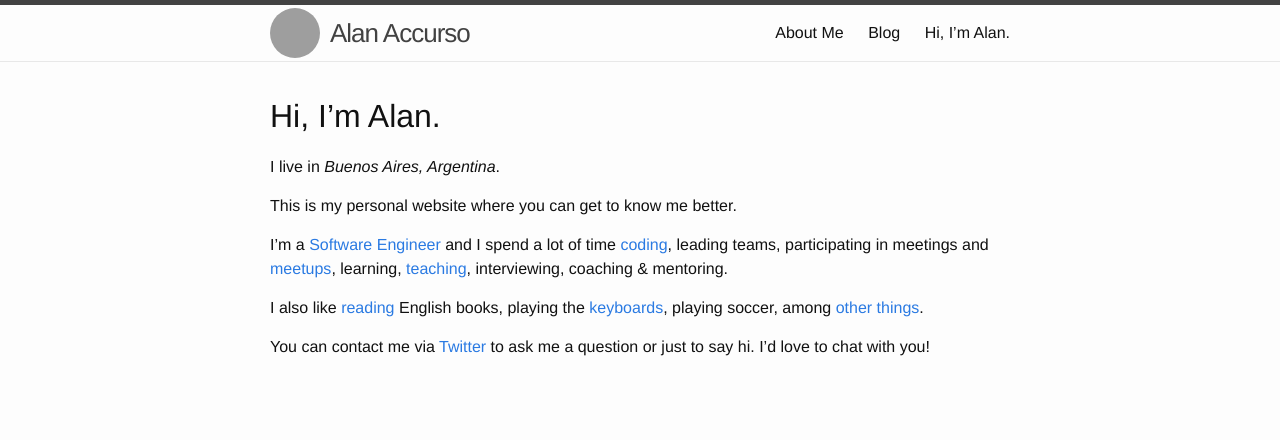
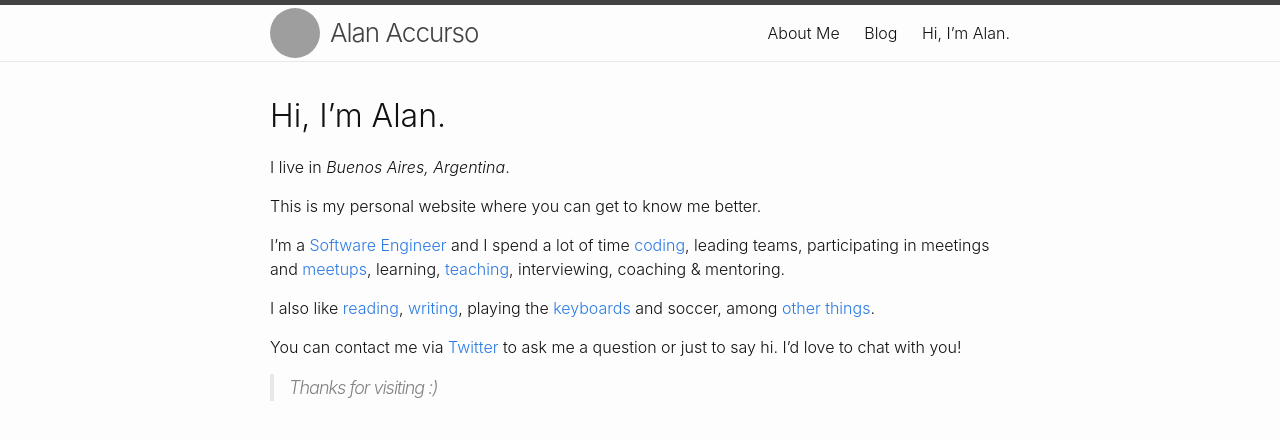
Before and after one commit to aaccurso/aaccurso.github.io, a Jekyll site: the page built from index.md, in a window 1280 px wide. Shown: the top 440 px of the page. Built offline with Jekyll 4.4.1, drawn with Linux system fonts in a browser that asks for light colours; our own code applies the rules of GitHub Pages for plain Markdown files; grey boxes are pictures that could not be loaded.

Commit message:
Change base font family to use OS native

```diff
--- a/_posts/2017-02-18-tabisworld.markdown
+++ b/_posts/2017-02-18-tabisworld.markdown
@@ -114,7 +114,7 @@ All in all, TABI marked my career and was one of the most enjoyable projects I w
 
 It was a pleasure to contribute to the education of children by developing games, which makes it even more fun.
 
-> Thanks for reading and spread the love :)
+> Thanks for reading, spread the love :)
 
 [tabisworld]: http://www.tabisworld.com/
 [html5-engines]: https://html5gameengine.com/tag/2d
--- a/css/main.scss
+++ b/css/main.scss
@@ -6,7 +6,7 @@
 
 
 // Our variables
-$base-font-family: Helvetica, Arial, sans-serif;
+$base-font-family: -apple-system, system-ui, BlinkMacSystemFont, "Segoe UI", Helvetica, Arial, sans-serif, "Apple Color Emoji", "Segoe UI Emoji", "Segoe UI Symbol";
 $base-font-size:   16px;
 $small-font-size:  $base-font-size * 0.875;
 $base-line-height: 1.5;
--- a/index.md
+++ b/index.md
@@ -8,11 +8,13 @@ I live in _Buenos Aires, Argentina_.
 
 This is my personal website where you can get to know me better.
 
-I'm a [Software Engineer][Linkedin] and I spend a lot of time [coding][Github], leading teams, participating in meetings and [meetups][Meetup], learning, [teaching][frontend-training], interviewing, coaching &amp; mentoring.
+I'm a [Software Engineer][Linkedin]{:target="_blank"} and I spend a lot of time [coding][Github]{:target="_blank"}, leading teams, participating in meetings and [meetups][Meetup]{:target="_blank"}, learning, [teaching][frontend-training]{:target="_blank"}, interviewing, coaching &amp; mentoring.
 
-I also like [reading][Goodreads] English books, playing the [keyboards][SoundCloud], playing soccer, among [other things][about-me].
+I also like [reading][Goodreads]{:target="_blank"}, [writing][blog], playing the [keyboards][SoundCloud]{:target="_blank"} and soccer, among [other things][about-me].
 
-You can contact me via [Twitter] to ask me a question or just to say hi. I'd love to chat with you!
+You can contact me via [Twitter]{:target="_blank"} to ask me a question or just to say hi. I'd love to chat with you!
+
+> Thanks for visiting :)
 
 [Linkedin]: https://www.linkedin.com/in/aaccurso
 [Github]: http://github.com/aaccurso
```
Also changed, not shown: other parts of index.md (+1 -0 lines).
